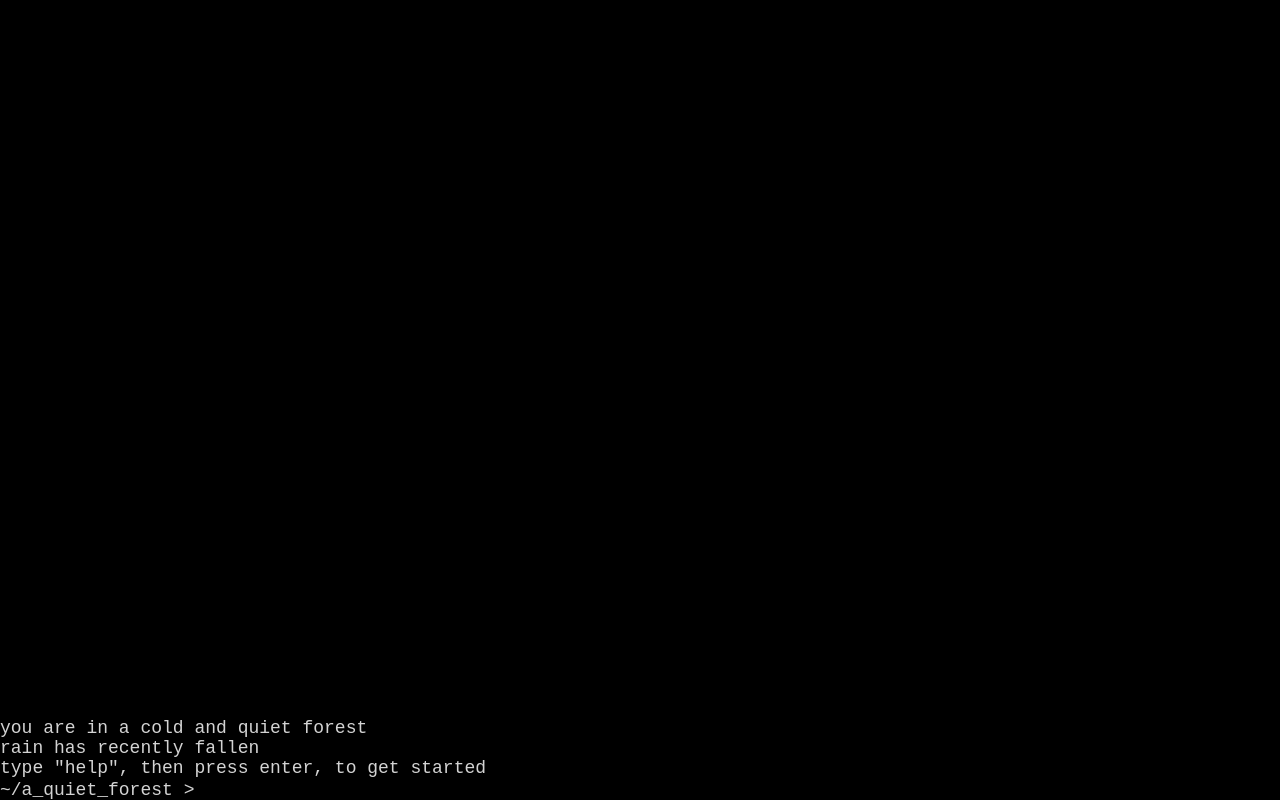
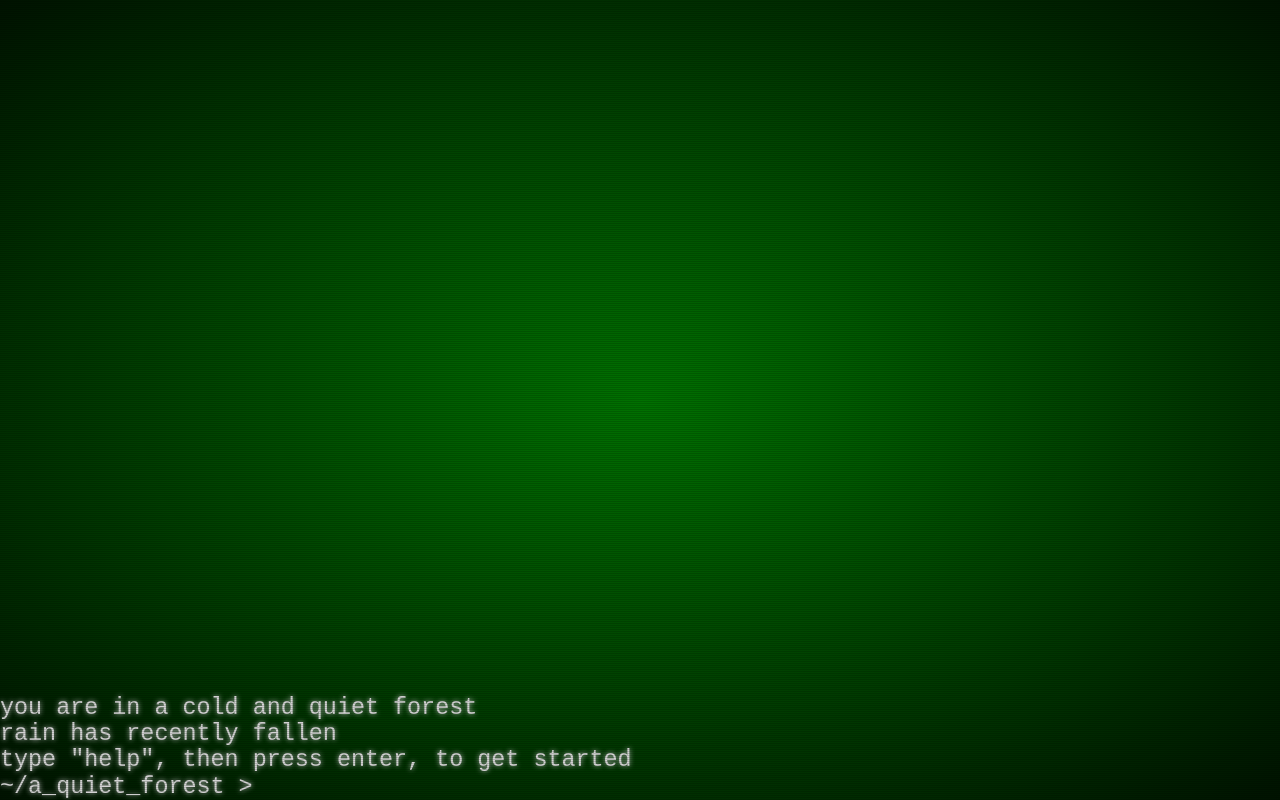
Before and after one commit to vcolavin/nature-of-the-beast, a React (Create React App) app: page / in a window 1280 px wide. Built offline with nearby package versions, Linux system fonts and the light colour scheme.

Commit message:
add old-timey terminal styling

```diff
--- a/src/styles/terminal.scss
+++ b/src/styles/terminal.scss
@@ -1,6 +1,42 @@
+// stolen from
+// https://css-tricks.com/old-timey-terminal-styling/
+body {
+	background-color: black;
+	background-image: radial-gradient(rgba(0, 150, 0, 0.75), black 120%);
+	height: 100vh;
+	margin: 0;
+	overflow: hidden;
+	padding: 2rem;
+	color: var(--text-color);
+	font: 1.3rem monospace;
+	text-shadow: 0 0 5px #c8c8c8;
+	&::after {
+		content: '';
+		position: absolute;
+		top: 0;
+		left: 0;
+		width: 100vw;
+		height: 100vh;
+		background: repeating-linear-gradient(
+			0deg,
+			rgba(black, 0.15),
+			rgba(black, 0.15) 1px,
+			transparent 1px,
+			transparent 2px
+		);
+		pointer-events: none;
+	}
+}
+::selection {
+	background: #0080ff;
+	text-shadow: none;
+}
+
+pre {
+	margin: 0;
+}
+
 .terminal {
-	background-color: var(--background-color);
-	color: var(--text-color);
 	position: absolute;
 	top: 0;
 	bottom: 0;
@@ -9,19 +45,20 @@
 }
 
 .terminal-buffer {
+	position: absolute;
+	bottom: 1.5rem;
+
 	padding: 0;
 	margin: 0;
-	position: absolute;
-	bottom: 1.2rem;
 	white-space: pre-wrap;
 }
 
 .input-form {
 	display: grid;
+	grid-template-columns: min-content auto;
+	align-items: end;
 
-	grid-template-columns: min-content auto;
-
-	align-items: end;
+	caret-color: var(--text-color);
 
 	position: absolute;
 	bottom: 0;
@@ -32,14 +69,15 @@
 
 .input-prompt {
 	padding-right: 10px;
-	background-color: var(--background-color);
 	white-space: nowrap;
 }
 
 .input {
+	text-shadow: 0 0 5px #c8c8c8;
+
 	font-size: inherit;
 	font-family: inherit;
-	background-color: var(--background-color);
+	background-color: transparent;
 	color: var(--text-color);
 	border: 0;
 	outline: none;
```
Also changed, not shown: 1 other file (tests, documents, lock files or other folders).
